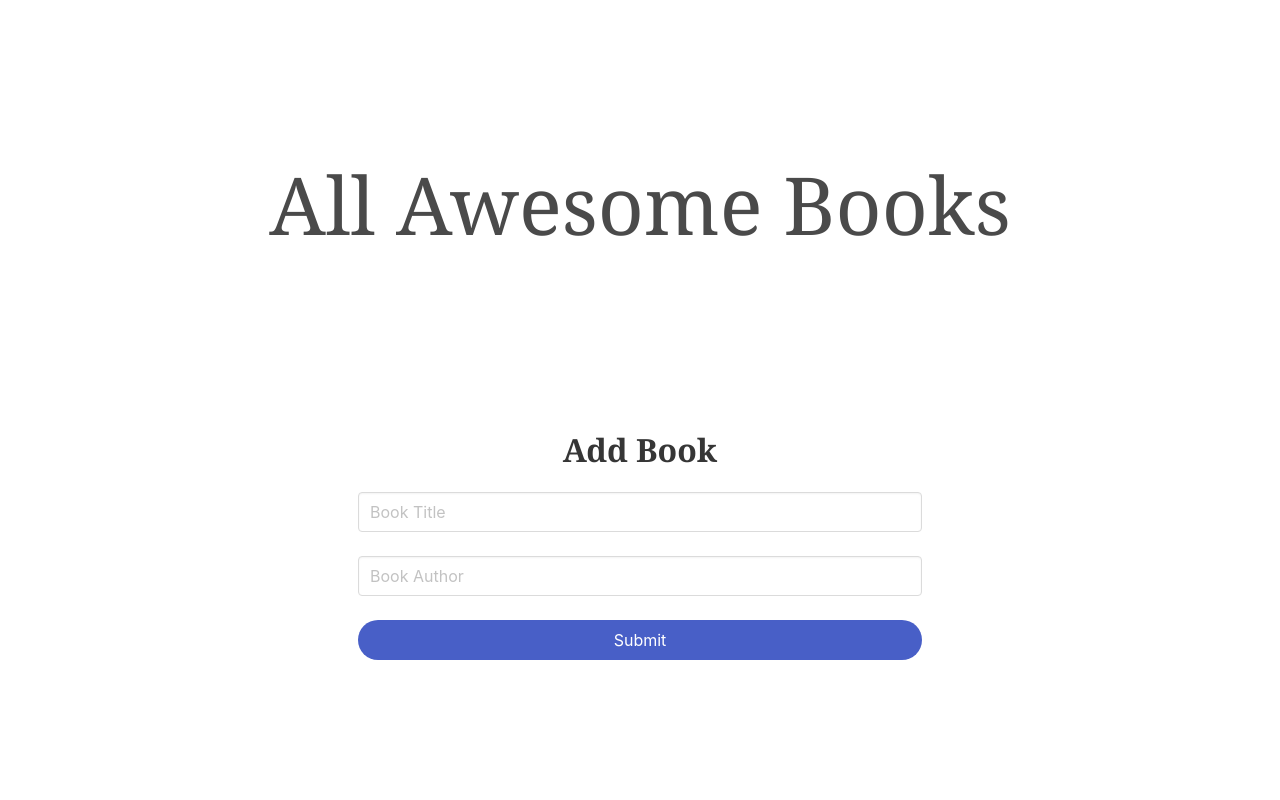
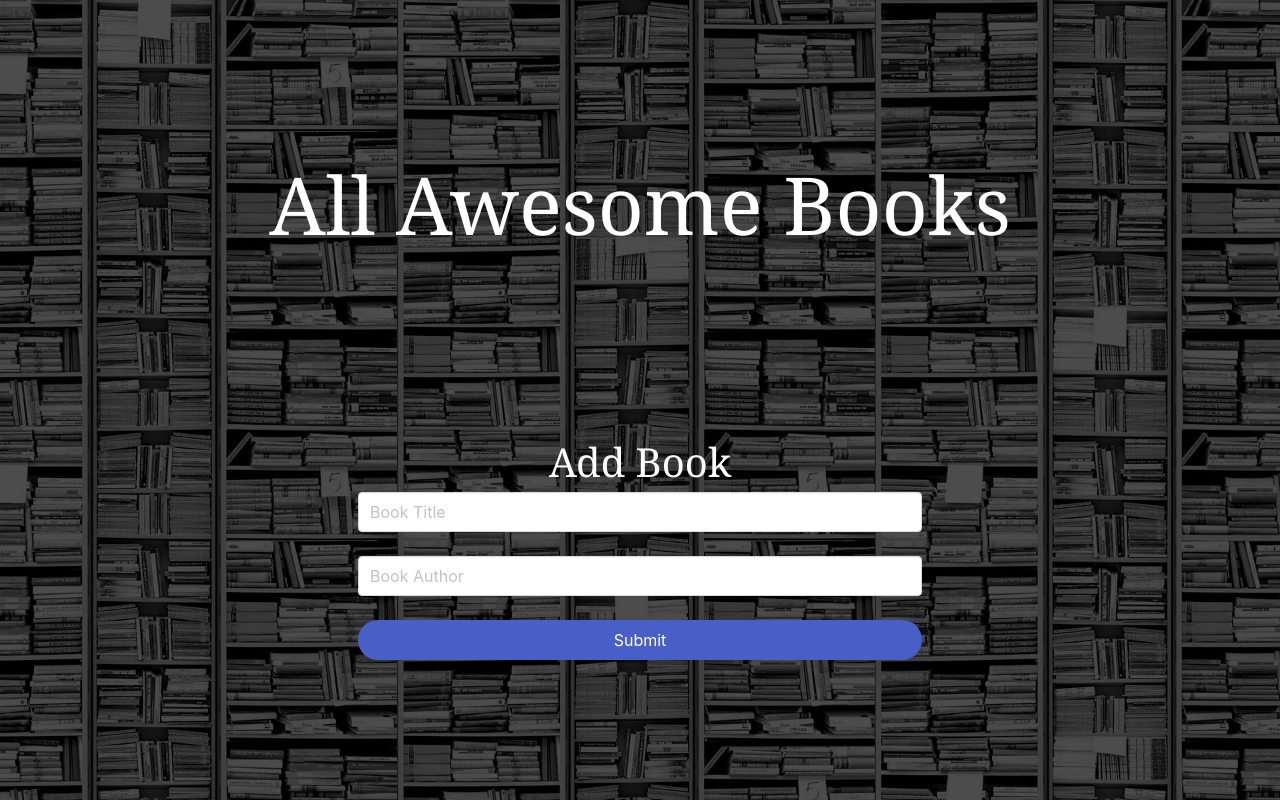
Before and after one commit to uzairali19/awesome-books, a plain HTML site: page index.html in a window 1280 px wide. Drawn offline with nearby package versions, Linux system fonts and the light colour scheme.

Commit message:
update background image & font color

```diff
--- a/index.html
+++ b/index.html
@@ -4,11 +4,11 @@
     <meta charset="UTF-8" />
     <meta http-equiv="X-UA-Compatible" content="IE=edge" />
     <meta name="viewport" content="width=device-width, initial-scale=1.0" />
+    <link rel="stylesheet" href="https://cdn.jsdelivr.net/npm/bulma@0.9.3/css/bulma.min.css" />
     <link rel="stylesheet" href="style.css" />
-    <link rel="stylesheet" href="https://cdn.jsdelivr.net/npm/bulma@0.9.3/css/bulma.min.css" />
     <title>Awsome Books</title>
   </head>
-  <body>
+  <body class="background-image">
     <main>
       <section class="hero is-medium">
         <div class="hero-body">
@@ -24,7 +24,7 @@
       <section class="hero is-small">
         <div class="hero-body">
           <div class="container has-text-centered">
-            <h1 class="title">Add Book</h1>
+            <h1 class="sub-title">Add Book</h1>
             <div class="columns">
               <div class="column is-half is-offset-one-quarter">
                 <div class="field">
--- a/style.css
+++ b/style.css
@@ -2,6 +2,7 @@
   margin: 0;
   padding: 0;
   font-family: Georgia, 'Times New Roman', Times, serif;
+  color: #fff;
 }
 
 .book-data > button {
@@ -10,8 +11,38 @@
 
 .book-data {
   font-size: 30px;
+  color: #fff !important;
+}
+
+.book-data:hover {
+  color: rgb(61, 61, 61) !important;
 }
 
 .main-title {
   font-size: 80px;
 }
+
+.sub-title {
+  font-size: 40px;
+}
+
+.background-image::before {
+  content: '';
+  position: absolute;
+  top: 0;
+  left: 0;
+  height: 100%;
+  width: 100%;
+  transition: all 0.8s;
+  opacity: 0.7;
+  background: #000;
+  background-size: 100% 100%;
+}
+
+.background-image {
+  position: relative;
+  background-image: url(./background.jpeg);
+  background-size: cover;
+  height: 100vh;
+  background-repeat: no-repeat;
+}
```
Also changed, not shown: background.jpeg (added).
